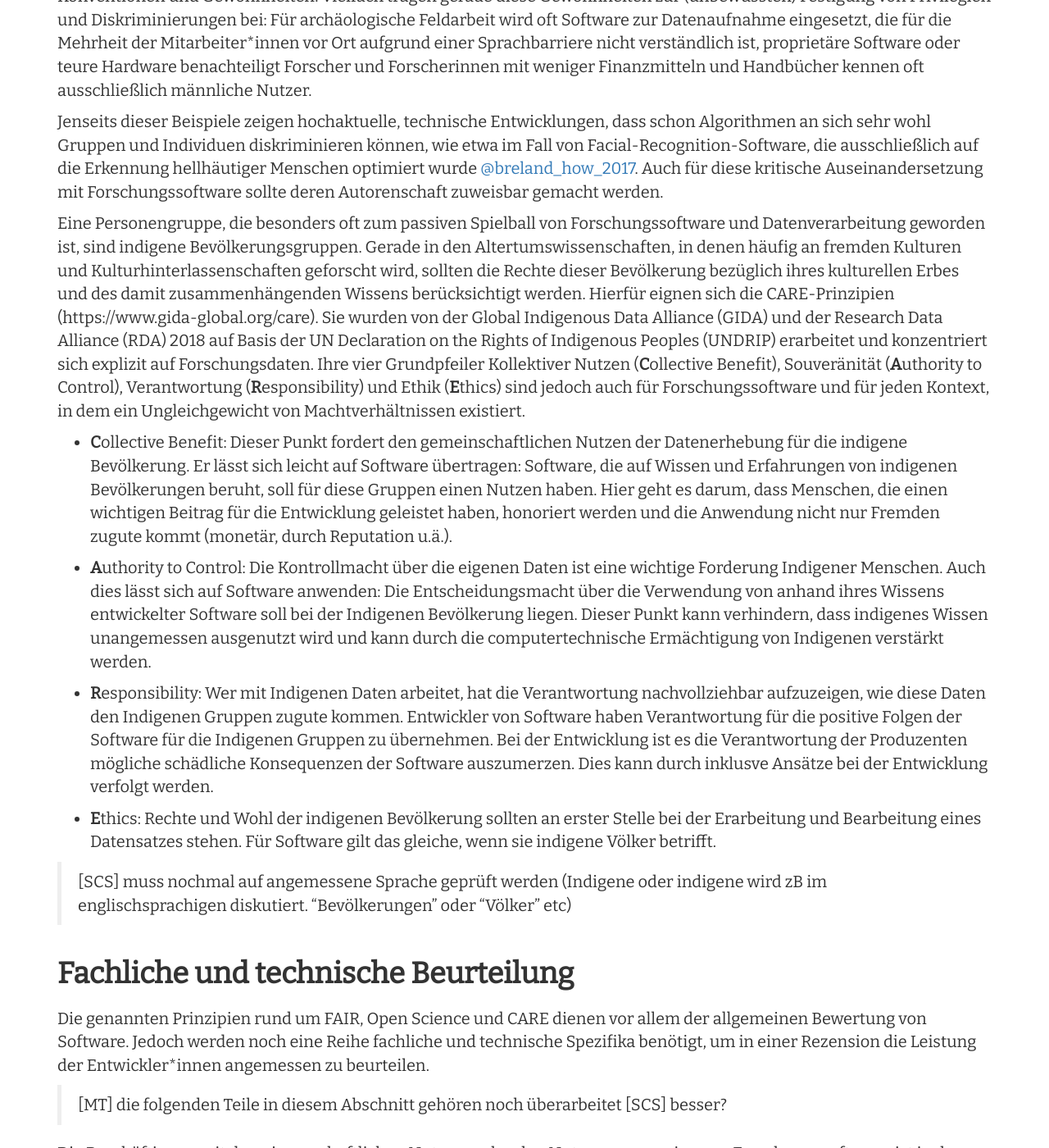
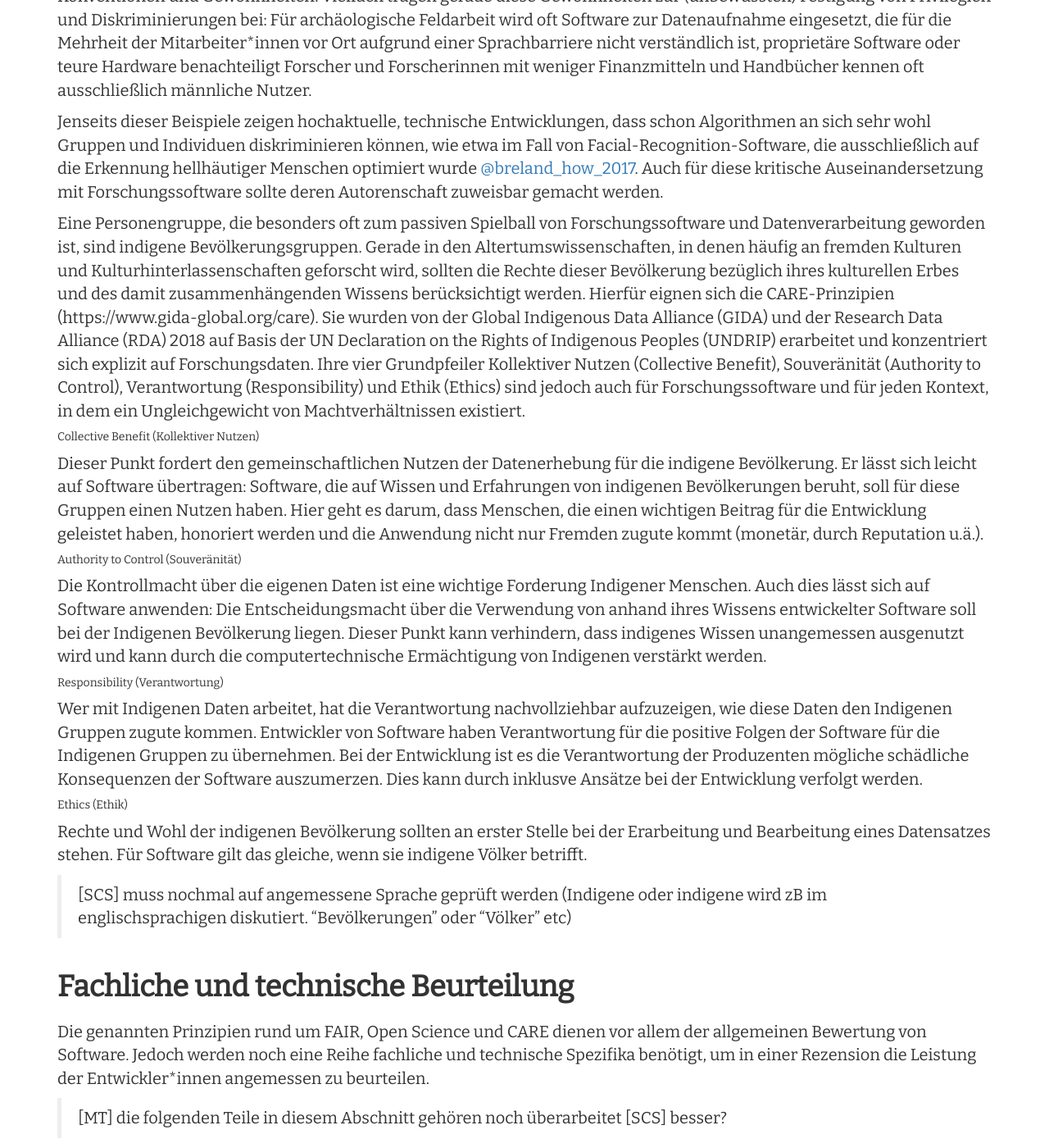
Before and after one commit to Research-Squirrel-Engineers/Impuls_SoftwareRezensionen_DGUF, a Jekyll site: the page built from Draft.md, in a window 1280 px wide and 1400 px high, scrolled down 6024 px. Shown: the whole window at 82% size. Built offline with Jekyll 4.4.1, drawn with Linux system fonts in a browser that asks for light colours; nearby versions of some CDN libraries.

Commit message:
Anpassung des Layouts von CARE an FAIR

```diff
--- a/Draft.md
+++ b/Draft.md
@@ -82,7 +82,6 @@ Software wird durch die Speicherung zusammen mit ihren Metadaten in dedizierten
 
 Die Vergabe von persistenten URLs durch Repositorien, sowie die Nennung der Autorenschaft ermöglicht das Zitieren von Forschungssoftware. Wichtig ist hierbei, dass Software, da sie im Gegensatz zu herkömmlichen Publikationen kontinuierlich weiterentwickelt wird, in unterschiedlichen Entwicklungsständen abgelegt wird, damit bestimmte Versionen zitiert werden können [@forschungsdaten_info_dfg](#forschungsdaten_info_dfg).
 
-
 ##### Accessible (Zugänglich)
 
 Entsprechend den FAIR-Prinzipien sollte Software und die sie beschreibenden Metadaten über ihre persistente URL erreichbar sein. Dies sollte auch maschinell über ein offenes und standardisierte Kommunikationsprotokoll möglich sein [@lamprecht_towards_2019](#lamprecht_towards_2019).
@@ -95,11 +94,9 @@ Weitere Aspekte, welche die Zugänglichkeit erleichtern, sind die Verfügbarkeit
 
 Interoperabilität von Software kann sich zum Einen auf die Kompatibilität der Ein- und Ausgabeformate mit anderen Programmen in einem Arbeitsprozess (horizontale Dimension) beziehen. Zum Anderen verweist sie auch auf die Zusammenarbeit der verwendeten Komponenten in der Software selbst (vertikale Dimension) [@lamprecht_towards_2019, 46 f.](#lamprecht_towards_2019). Beides wird durch die Verwendung von Standards ermöglicht, welche eine Installation von Software auf unterschiedlichen Betriebssystemen ermöglichen.
 
-
 ##### Reusable (Nachnutzbar)
 
 Die Nachnutzbarkeit von Software hängt von mehreren Komponenten ab. Die Metadaten und eine umfassende Dokumentation der Software sollten es anderen ermöglichen Ergebnisse zu reproduzieren, sowie eigene Daten und veränderte Anwendungsfälle zu prozessieren. Eine geeignete Lizenz, welche auch die abhängigen Softwarekomponenten berücksichtigt gibt zudem darüber Auskunft welche Regeln bei der Nutzung gelten und ob eine Weiterentwicklung des Codes möglich ist. Für die Zitierbarkeit ist eine Nennung der Beteiligten notwendig [@lamprecht_towards_2019, 48-49](#lamprecht_towards_2019).
-
 
 #### Open Science
 
@@ -111,7 +108,6 @@ In den Leitlinien der DFG klingt die Öffnung von Software-Quellcode im Zusammen
 
 Mit der Forderung nach der Offenlegung des Quellcodes (Open Source), wird auch dem Gedanken der Nachnutzbarkeit entsprochen. Die Offenlegung wird erweitert um die Forderung, den Code zudem frei nutzbar zur Verfügung zu stellen (Free Source). Letzteres wird als FOSS (Free/Libre Open Source Software) bezeichnet und wird in Deutschland z.B. von anwendungsbezogenen Wissenschaftler\*innen und Entwickler\*innen aus der Geoinformatik vertreten (FOSSGIS e.V.). oder von Research-Software-Engineers in der "de-RSE e.V." [@anzt_environment_2020](#anzt_environment_2020).
 
-
 #### CARE-Prinzipien und Ethos
 
 In den Leitlinien der DFG werden in Leitline 2 und 10 ethische Aspekte im Forschungsprozess angesprochen, die auch im Bereich der Forschungssoftware Beachtung finden sollten.
@@ -120,18 +116,24 @@ Tatsächlich ist Forschungssoftware nicht politisch neutral. Ihre Architektur re
 
 Jenseits dieser Beispiele zeigen hochaktuelle, technische Entwicklungen, dass schon Algorithmen an sich sehr wohl Gruppen und Individuen diskriminieren können, wie etwa im Fall von Facial-Recognition-Software, die ausschließlich auf die Erkennung hellhäutiger Menschen optimiert wurde [@breland_how_2017](#breland_how_2017). <!-- CS: Ich würde den folgenden Satz in eine Fußnote packen: "Dieses Beispiel zeigt auch, ..."--> Auch für diese kritische Auseinandersetzung mit Forschungssoftware sollte deren Autorenschaft zuweisbar gemacht werden.
 
-Eine Personengruppe, die besonders oft zum passiven Spielball von Forschungssoftware und Datenverarbeitung geworden ist, sind indigene Bevölkerungsgruppen. Gerade in den Altertumswissenschaften, in denen häufig an fremden Kulturen und Kulturhinterlassenschaften geforscht wird, sollten die Rechte dieser Bevölkerung bezüglich ihres kulturellen Erbes und des damit zusammenhängenden Wissens berücksichtigt werden. Hierfür eignen sich die CARE-Prinzipien (https://www.gida-global.org/care). Sie wurden von der Global Indigenous Data Alliance (GIDA) und der Research Data Alliance (RDA) 2018 auf Basis der UN Declaration on the Rights of Indigenous Peoples (UNDRIP) erarbeitet und konzentriert sich explizit auf Forschungsdaten. Ihre vier Grundpfeiler Kollektiver Nutzen (**C**ollective Benefit), Souveränität (**A**uthority to Control), Verantwortung (**R**esponsibility) und Ethik (**E**thics) sind jedoch auch für Forschungssoftware und für jeden Kontext, in dem ein Ungleichgewicht von Machtverhältnissen existiert.
+Eine Personengruppe, die besonders oft zum passiven Spielball von Forschungssoftware und Datenverarbeitung geworden ist, sind indigene Bevölkerungsgruppen. Gerade in den Altertumswissenschaften, in denen häufig an fremden Kulturen und Kulturhinterlassenschaften geforscht wird, sollten die Rechte dieser Bevölkerung bezüglich ihres kulturellen Erbes und des damit zusammenhängenden Wissens berücksichtigt werden. Hierfür eignen sich die CARE-Prinzipien (https://www.gida-global.org/care). Sie wurden von der Global Indigenous Data Alliance (GIDA) und der Research Data Alliance (RDA) 2018 auf Basis der UN Declaration on the Rights of Indigenous Peoples (UNDRIP) erarbeitet und konzentriert sich explizit auf Forschungsdaten. Ihre vier Grundpfeiler Kollektiver Nutzen (Collective Benefit), Souveränität (Authority to Control), Verantwortung (Responsibility) und Ethik (Ethics) sind jedoch auch für Forschungssoftware und für jeden Kontext, in dem ein Ungleichgewicht von Machtverhältnissen existiert.
 
-- **C**ollective Benefit: Dieser Punkt fordert den gemeinschaftlichen Nutzen der Datenerhebung für die indigene Bevölkerung. Er lässt sich leicht auf Software übertragen: Software, die auf Wissen und Erfahrungen von indigenen Bevölkerungen beruht, soll für diese Gruppen einen Nutzen haben. Hier geht es darum, dass Menschen, die einen wichtigen Beitrag für die Entwicklung geleistet haben, honoriert werden und die Anwendung nicht nur Fremden zugute kommt (monetär, durch Reputation u.ä.).
+##### Collective Benefit (Kollektiver Nutzen)
 
-- **A**uthority to Control: Die Kontrollmacht über die eigenen Daten ist eine wichtige Forderung Indigener Menschen. Auch dies lässt sich auf Software anwenden: Die Entscheidungsmacht über die Verwendung von anhand ihres Wissens entwickelter Software soll bei der Indigenen Bevölkerung liegen. Dieser Punkt kann verhindern, dass indigenes Wissen unangemessen ausgenutzt wird und kann durch die computertechnische Ermächtigung von Indigenen verstärkt werden.
+Dieser Punkt fordert den gemeinschaftlichen Nutzen der Datenerhebung für die indigene Bevölkerung. Er lässt sich leicht auf Software übertragen: Software, die auf Wissen und Erfahrungen von indigenen Bevölkerungen beruht, soll für diese Gruppen einen Nutzen haben. Hier geht es darum, dass Menschen, die einen wichtigen Beitrag für die Entwicklung geleistet haben, honoriert werden und die Anwendung nicht nur Fremden zugute kommt (monetär, durch Reputation u.ä.).
 
-- **R**esponsibility: Wer mit Indigenen Daten arbeitet, hat die Verantwortung nachvollziehbar aufzuzeigen, wie diese Daten den Indigenen Gruppen zugute kommen. Entwickler von Software haben Verantwortung für die positive Folgen der Software für die Indigenen Gruppen zu übernehmen. Bei der Entwicklung ist es die Verantwortung der Produzenten mögliche schädliche Konsequenzen der Software auszumerzen. Dies kann durch inklusve Ansätze bei der Entwicklung verfolgt werden.
+##### Authority to Control (Souveränität)
 
-- **E**thics: Rechte und Wohl der indigenen Bevölkerung sollten an erster Stelle bei der Erarbeitung und Bearbeitung eines Datensatzes stehen. Für Software gilt das gleiche, wenn sie indigene Völker betrifft.
+Die Kontrollmacht über die eigenen Daten ist eine wichtige Forderung Indigener Menschen. Auch dies lässt sich auf Software anwenden: Die Entscheidungsmacht über die Verwendung von anhand ihres Wissens entwickelter Software soll bei der Indigenen Bevölkerung liegen. Dieser Punkt kann verhindern, dass indigenes Wissen unangemessen ausgenutzt wird und kann durch die computertechnische Ermächtigung von Indigenen verstärkt werden.
+
+##### Responsibility (Verantwortung)
+
+Wer mit Indigenen Daten arbeitet, hat die Verantwortung nachvollziehbar aufzuzeigen, wie diese Daten den Indigenen Gruppen zugute kommen. Entwickler von Software haben Verantwortung für die positive Folgen der Software für die Indigenen Gruppen zu übernehmen. Bei der Entwicklung ist es die Verantwortung der Produzenten mögliche schädliche Konsequenzen der Software auszumerzen. Dies kann durch inklusve Ansätze bei der Entwicklung verfolgt werden.
+
+##### Ethics (Ethik)
+Rechte und Wohl der indigenen Bevölkerung sollten an erster Stelle bei der Erarbeitung und Bearbeitung eines Datensatzes stehen. Für Software gilt das gleiche, wenn sie indigene Völker betrifft.
 
 > [SCS] muss nochmal auf angemessene Sprache geprüft werden (Indigene oder indigene wird zB im englischsprachigen diskutiert. "Bevölkerungen" oder "Völker" etc)
-
 
 ## Fachliche und technische Beurteilung
 
```
